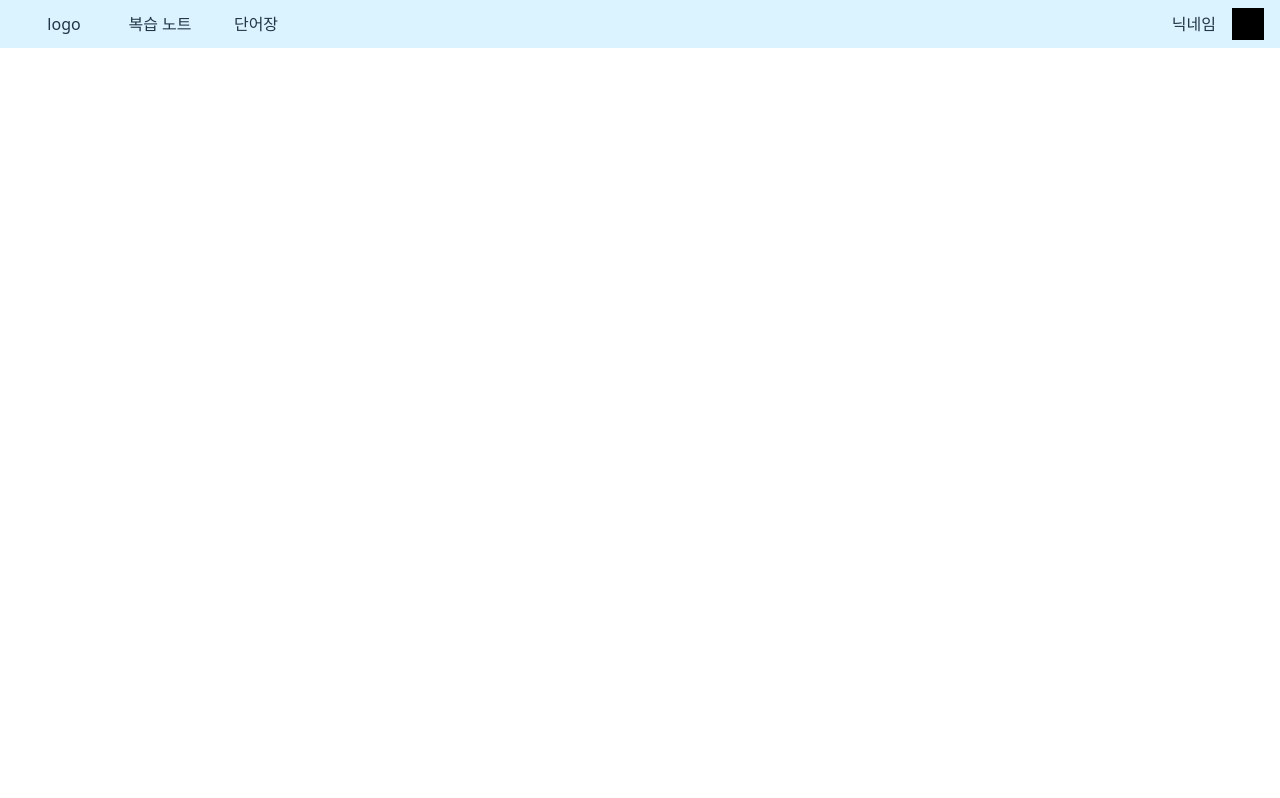
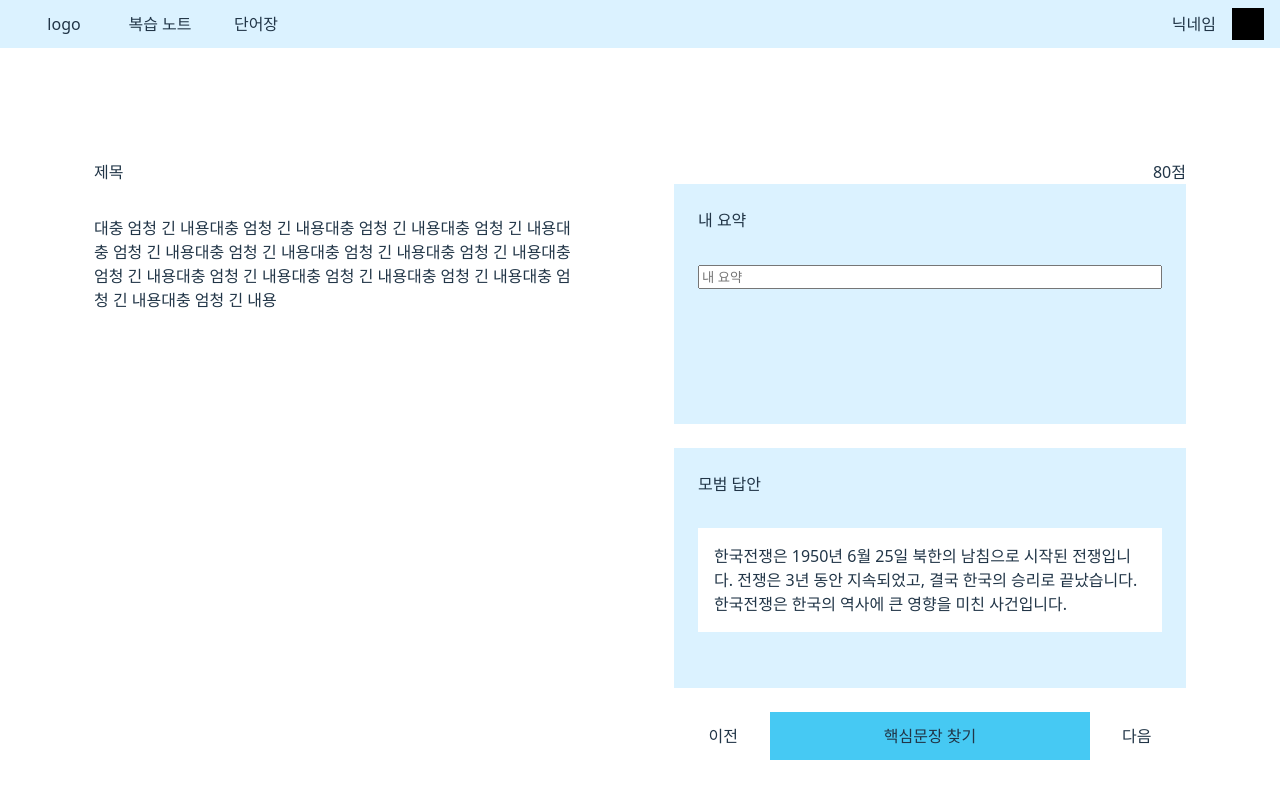
Before and after one commit to gdsc-ssu/liter-sea-client, a React (Vite) app: page /review/1 in a window 1280 px wide. Before the commit this address had no page. Shown: the top 798 px of the page. Built offline with nearby package versions, Linux system fonts and the light colour scheme.

Commit message:
feat: 복습-요약

```diff
--- a/src/Router.tsx
+++ b/src/Router.tsx
@@ -8,6 +8,7 @@ import StageResult from "./pages/Stage/Result/StageResult";
 import TodaySummary from "./pages/TodaySummary/TodaySummary";
 import SummaryResult from "./pages/TodaySummary/SummaryResult";
 import ReviewNote from "./pages/ReviewNote/ReviewNote";
+import Summary from "./pages/ReviewNote/Summary";
 
 function Router() {
   return (
@@ -30,6 +31,7 @@ function Router() {
 
           {/* 복습 노트 */}
           <Route path="/review" element={<ReviewNote />} />
+          <Route path="/review/1" element={<Summary />} />
 
           <Route path="/vocabulary" element={<div>vocabulary</div>} />
 
--- a/src/components/Problem/Problem.tsx
+++ b/src/components/Problem/Problem.tsx
@@ -4,12 +4,13 @@ import { COLORS } from "@/styles/colors";
 interface ProblemProps {
   title: string;
   children: React.ReactNode;
+  height?: string;
 }
 
-const Problem = ({ title, children }: ProblemProps) => {
+const Problem = ({ title, children, height = "35rem" }: ProblemProps) => {
   return (
     <>
-      <Container>
+      <Container style={{ height: `${height}` }}>
         <ProblemTitle>{title}</ProblemTitle>
         <AnswerBox>{children}</AnswerBox>
       </Container>
@@ -20,7 +21,6 @@ const Problem = ({ title, children }: ProblemProps) => {
 const Container = styled.div`
   background-color: ${COLORS.primary};
   width: 32rem;
-  height: 35rem;
   padding: 1.5rem;
   margin-bottom: 1.5rem;
 `;
--- /dev/null
+++ b/src/pages/ReviewNote/Summary.tsx
@@ -0,0 +1,77 @@
+import styled from "styled-components";
+import Text from "@/components/Text/Text";
+import Problem from "@/components/Problem/Problem";
+import InputComponent from "@/components/AnswerInput/InputComponent";
+import BlueButton from "@/components/Button/BlueButton";
+
+const Summary = () => {
+  const handleOnClick = () => {};
+  return (
+    <Container>
+      <TextBox>
+        <Text />
+      </TextBox>
+      <ProblemBox>
+        <ScoreBox>80점</ScoreBox>
+        <Problem title={"내 요약"} height="15rem">
+          <InputComponent placeholder="내 요약" />
+        </Problem>
+        <Problem title={"모범 답안"} height="15rem">
+          <AnswerBox>
+            한국전쟁은 1950년 6월 25일 북한의 남침으로 시작된 전쟁입니다. 전쟁은
+            3년 동안 지속되었고, 결국 한국의 승리로 끝났습니다. 한국전쟁은
+            한국의 역사에 큰 영향을 미친 사건입니다.
+          </AnswerBox>
+        </Problem>
+        <ButtonBox>
+          <ArrowBox>이전</ArrowBox>
+          <div style={{ width: "20rem" }}>
+            <BlueButton text="핵심문장 찾기" onClickFunc={handleOnClick} />
+          </div>
+          <ArrowBox>다음</ArrowBox>
+        </ButtonBox>
+      </ProblemBox>
+    </Container>
+  );
+};
+
+const Container = styled.div`
+  padding: 3rem;
+  display: flex;
+  justify-content: center;
+  margin: auto;
+`;
+
+const TextBox = styled.div`
+  margin-right: 100px;
+  margin-top: 4rem;
+`;
+
+const ProblemBox = styled.div`
+  display: flex;
+  margin-top: 4rem;
+  flex-direction: column;
+`;
+
+const ScoreBox = styled.div`
+  display: flex;
+  margin-left: auto;
+`;
+
+const AnswerBox = styled.div`
+  background-color: white;
+  width: 100%;
+  padding: 1rem;
+`;
+
+const ButtonBox = styled.div`
+  display: flex;
+  justify-content: center;
+  align-items: center;
+`;
+
+const ArrowBox = styled.div`
+  margin: 0 2rem;
+`;
+
+export default Summary;
```
